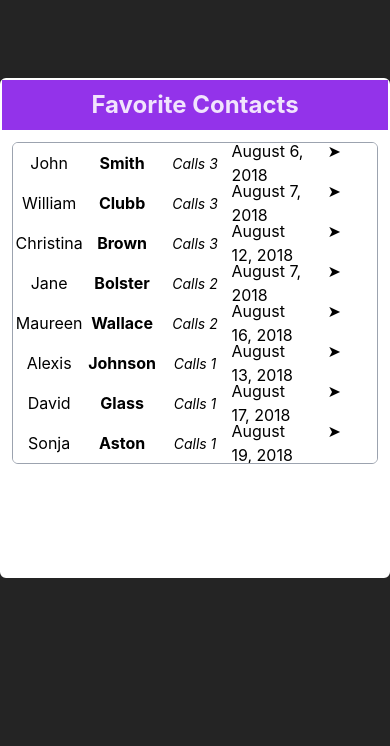
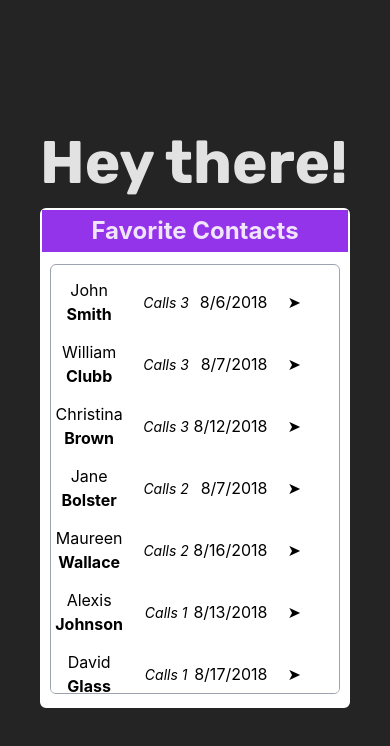
Before and after one commit to kinxori/technical-test-2, a React (Vite) app: page / in a window 390 px wide. Shown: the top 746 px of the page. Built offline with nearby package versions, Linux system fonts and the light colour scheme.

Commit message:
adding responsive breakpoints and new structure

```diff
--- a/src/App.jsx
+++ b/src/App.jsx
@@ -2,8 +2,13 @@ import UserFilter from "./components/UserFilter";
 
 export default function App() {
   return (
-    <section className="flex justify-center items-center mt-[20%] ">
-      <UserFilter />
+    <section className="relative mt-[20%] ">
+      <div className="border-box p-10">
+        <div>
+          <h1 className="font-[rubik] font-bold text-[60px]  ">Hey there!</h1>
+        </div>
+        <UserFilter />
+      </div>
     </section>
   );
 }
--- a/src/components/UserFilter.jsx
+++ b/src/components/UserFilter.jsx
@@ -31,7 +31,7 @@ export default function UserFilterComponent() {
   // console.log(filteredData);
 
   return (
-    <article className="w-[600px] h-[500px] rounded-md flex flex-col justify-start items-center border-white border-[2px] bg-white  ">
+    <article className="w-[auto] h-[500px] rounded-md flex flex-col justify-start items-center border-white border-[2px] bg-white  ">
       <div className="bg-purple-600 w-[100%] h-[50px] flex justify-center items-center  ">
         <h1 className="text-[24px] font-bold ">Favorite Contacts</h1>
       </div>
@@ -39,13 +39,15 @@ export default function UserFilterComponent() {
         {filteredData.map((item) => (
           <div
             key={item.phoneNumber + item.called}
-            className="flex w-[100%] h-[40px] items-center bg-white text-black  "
+            className="flex w-[100%] h-[50px] my-3 items-center justify-around bg-white text-black  "
           >
-            <div className="flex justify-center  w-[20%] ">
-              <h3>{item.firstName}</h3>
-            </div>
-            <div className="flex justify-center w-[20%] font-bold ">
-              <h3>{item.lastName}</h3>
+            <div className="flex flex-col w-[20%] ">
+              <div className="flex justify-center  ">
+                <h3>{item.firstName}</h3>
+              </div>
+              <div className="flex justify-center font-bold ">
+                <h3>{item.lastName}</h3>
+              </div>
             </div>
             <div className="flex justify-center w-[20%] text-[14px] ">
               <i>Calls {item.numberOfCalls}</i>
@@ -54,7 +56,7 @@ export default function UserFilterComponent() {
               <h3>
                 {new Date(item.called * 1000).toLocaleDateString("en-US", {
                   year: "numeric",
-                  month: "long",
+                  month: "numeric",
                   day: "numeric",
                 })}
               </h3>
--- a/tailwind.config.js
+++ b/tailwind.config.js
@@ -3,6 +3,11 @@ export default {
   content: ["./index.html", "./src/**/*.{js,ts,jsx,tsx}"],
   theme: {
     extend: {},
+    screens: {
+      ms: "601px",
+      ls: "1121px",
+      xls: "1921px",
+    },
   },
   plugins: [],
 };
```
